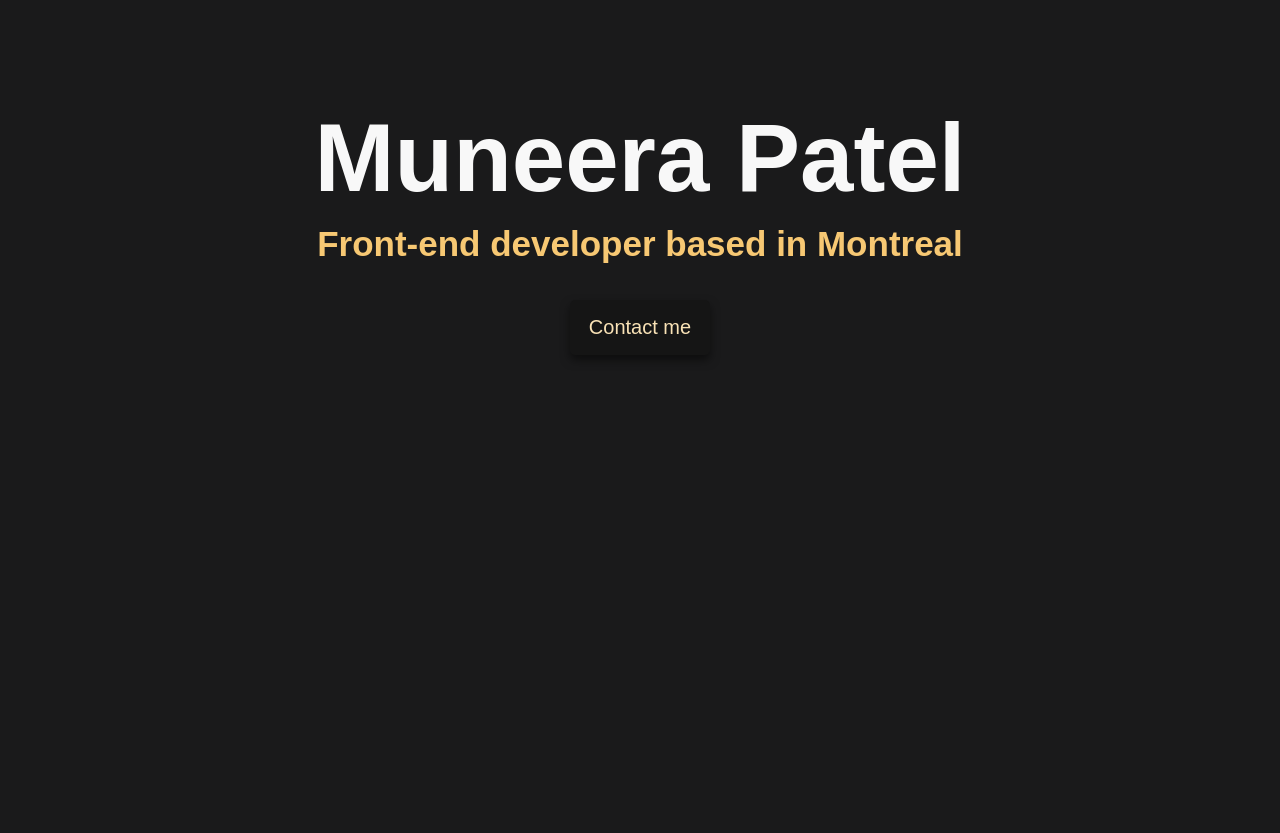
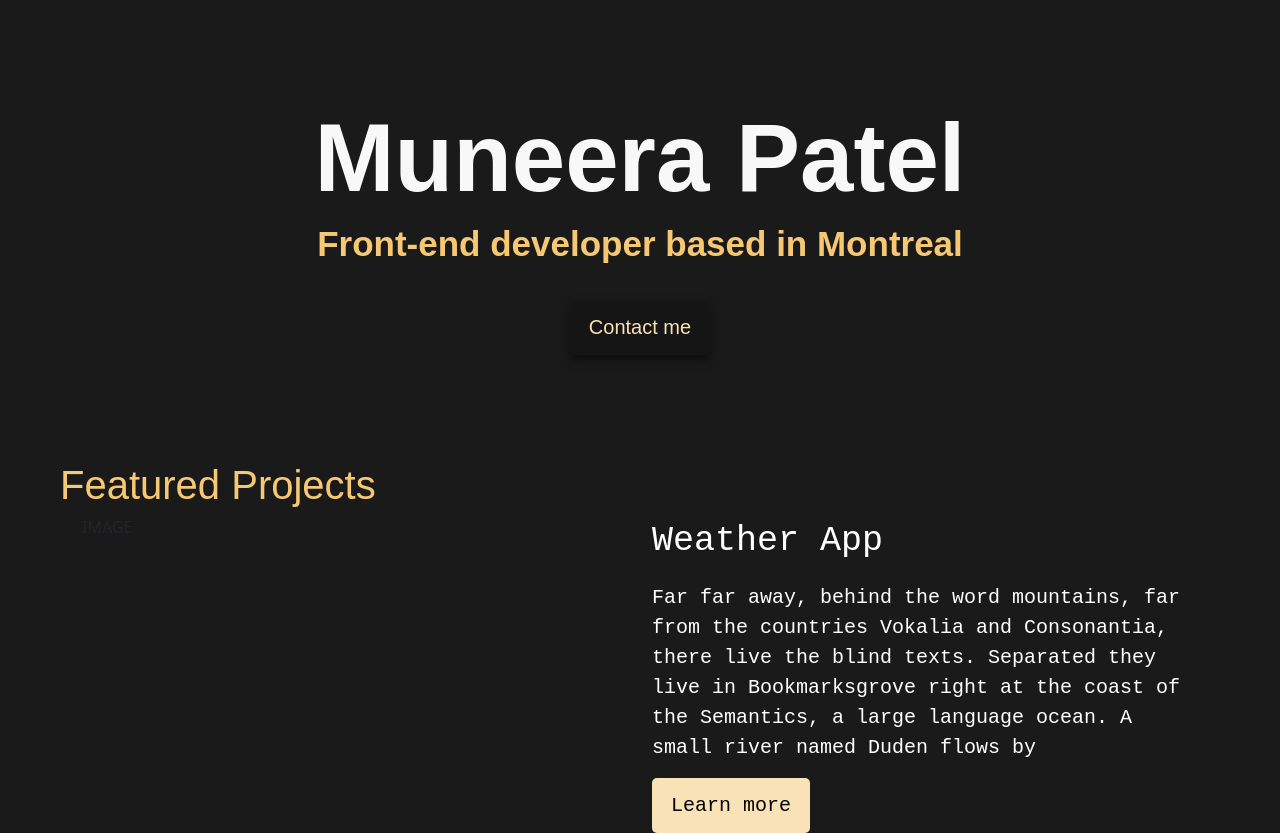
Before and after one commit to muneerapatel/body-of-work, a plain HTML site: page index.html in a window 1280 px wide. Before the commit the page ends 800 px from the top, so only its background shows below. Drawn offline with nearby package versions, Linux system fonts and the light colour scheme; a web font is replaced by a local one.

Commit message:
add featured projects section

```diff
--- a/index.html
+++ b/index.html
@@ -36,5 +36,22 @@
       <h2>Front-end developer based in Montreal</h2>
       <a href="#" class="btn btn-branding">Contact me</a>
     </div>
+
+    <div class="proj-section">Featured Projects</div>
+    <div class="container">
+      <div class="row">
+        <div class="col">IMAGE</div>
+        <div class="col featured-proj">
+          <div class="title-proj">Weather App</div>
+          <div class="descrip-proj">
+            Far far away, behind the word mountains, far from the countries
+            Vokalia and Consonantia, there live the blind texts. Separated they
+            live in Bookmarksgrove right at the coast of the Semantics, a large
+            language ocean. A small river named Duden flows by
+          </div>
+          <a href="#" class="btn button-proj">Learn more</a>
+        </div>
+      </div>
+    </div>
   </body>
 </html>
--- a/style/default.css
+++ b/style/default.css
@@ -48,3 +48,35 @@ h2 {
   background: var(--tertiary-colour);
   border: solid 1px black;
 }
+
+.proj-section {
+  font-family: "Sofia Sans", sans-serif;
+  font-weight: 400;
+  font-size: 40px;
+  color: var(--secondary-colour);
+  margin: 0px 60px;
+}
+.featured-proj {
+  color: white;
+  font-family: "Courier New", Courier, monospace;
+}
+
+.title-proj {
+  font-size: 35px;
+}
+
+.descrip-proj {
+  margin: 15px 0px;
+  font-size: 20px;
+}
+
+.button-proj {
+  font-family: "Courier New", Courier, monospace;
+  font-weight: 300;
+  background: var(--tertiary-colour);
+  border-radius: 5px;
+  color: black;
+  font-size: 20px;
+  line-height: 27px;
+  padding: 13px 18px;
+}
```
